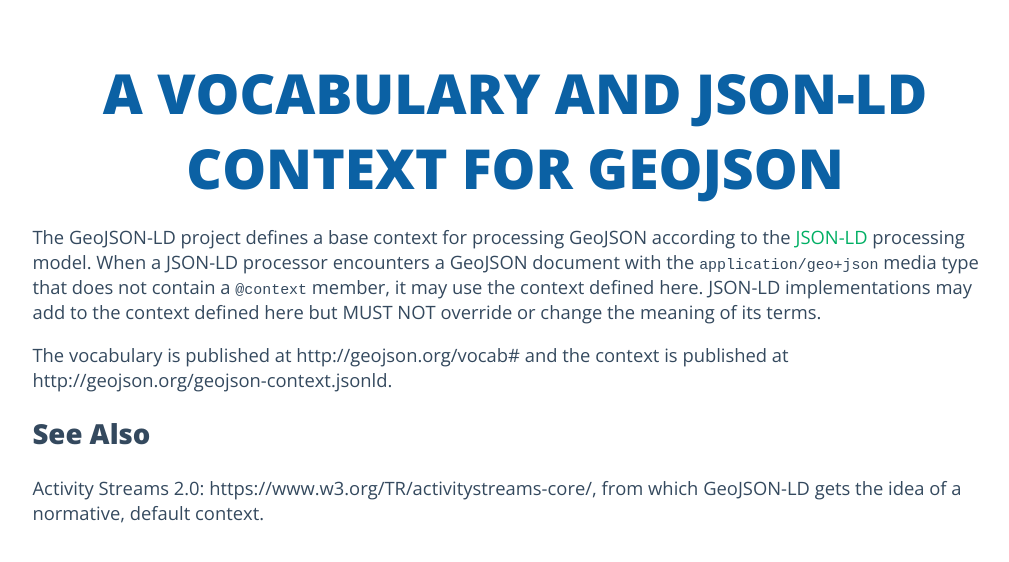
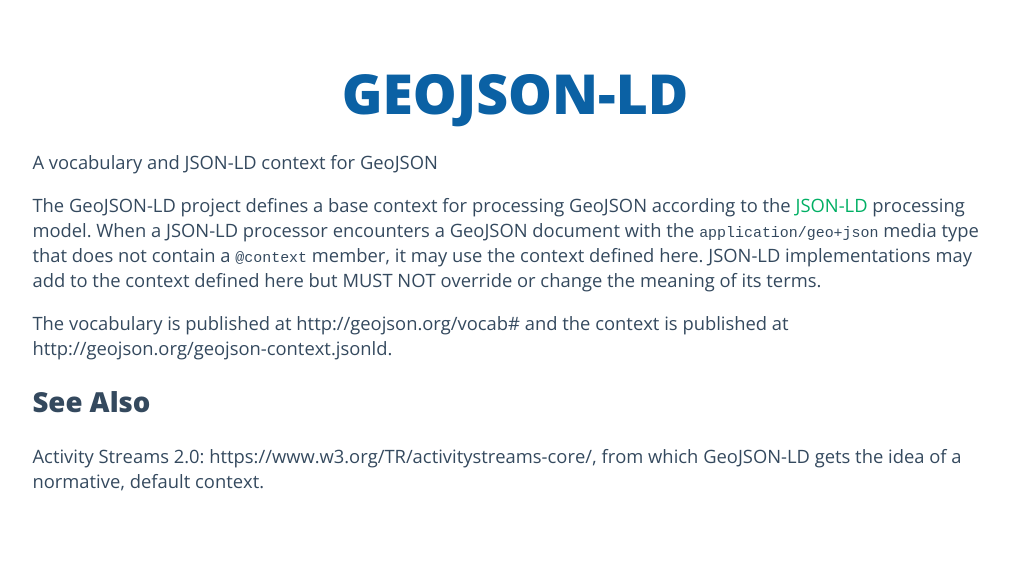
Before and after one commit to geojson/geojson.github.io, a Jekyll site: the page built from geojson-ld.md, in a window 1280 px wide. Shown: the top 562 px of the page, without its empty margins (125-1134 px from the left). Built offline with Jekyll 4.4.1, drawn with Linux system fonts in a browser that asks for light colours; Markdown is read by kramdown in place of the engine named in the settings.

Commit message:
Change heading

```diff
--- a/geojson-ld.md
+++ b/geojson-ld.md
@@ -3,7 +3,9 @@ layout: home
 title: GeoJSON-LD
 ---
 
-# A vocabulary and JSON-LD context for GeoJSON
+# GeoJSON-LD
+
+A vocabulary and JSON-LD context for GeoJSON
 
 The GeoJSON-LD project defines a base context for processing GeoJSON according
 to the [JSON-LD](https://www.w3.org/TR/json-ld/) processing model. When
```
